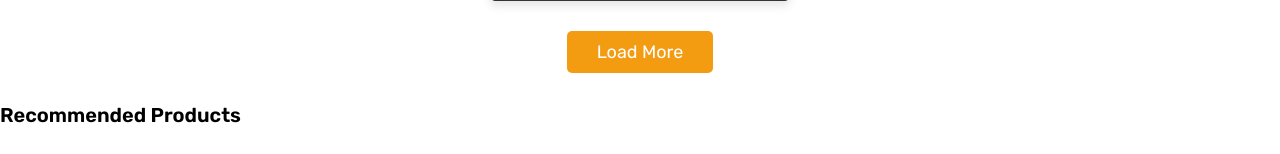
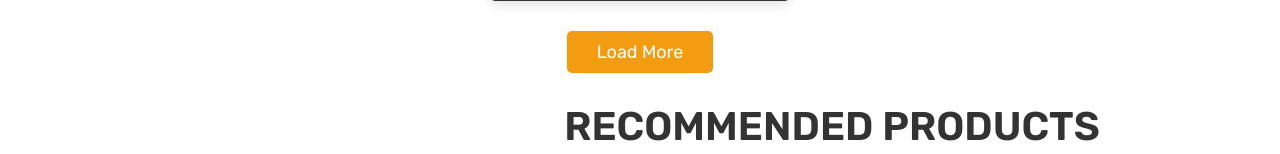
Before and after one commit to DikuCoding/6th-sem-project, a PHP site: page /home.php in a window 1280 px wide. Shown: the part 1261-1415 px from the top of the page. Run offline with PHP 8.4, Linux system fonts and the light colour scheme; a user stored in the database is signed in; data comes from the database, SQL or seed files in the repository; data that the repository does not hold is empty.

Commit message:
change some css

```diff
--- a/css/recommend.css
+++ b/css/recommend.css
@@ -196,3 +196,8 @@
     text-align: center;
     padding-bottom: 0;
 }
+.rec-prod-h1{
+    margin: auto;
+    padding-left: 30vw;
+    text-align: center;
+}
--- a/home.php
+++ b/home.php
@@ -96,8 +96,9 @@ if(isset($_POST['add_to_cart'])){
 
 </section>
 <!-- //algorithm -->
-
-                 <h1 font size>    Recommended Products</h1>
+                  <div class="rec-prod-h1">
+                     <h1 class="title" font size>Recommended Products</h1>
+                  </div>
                 <div class="row">
             <?php  $servername = "localhost";
                      $username = "root";
@@ -109,9 +110,9 @@ if(isset($_POST['add_to_cart'])){
                      GROUP BY name
                      ORDER BY total_quantity DESC";
 
-$results = $conn->query($sqlQuery);
-if ($results->num_rows > 0) {
-    while ($data = mysqli_fetch_assoc($results)) {
+         $results = $conn->query($sqlQuery);
+         if ($results->num_rows > 0) {
+         while ($data = mysqli_fetch_assoc($results)) {
             ?>
                     <div class="row">
                         <div class="card">
```
Also changed, not shown: css/style.css (+0 -9 lines).
